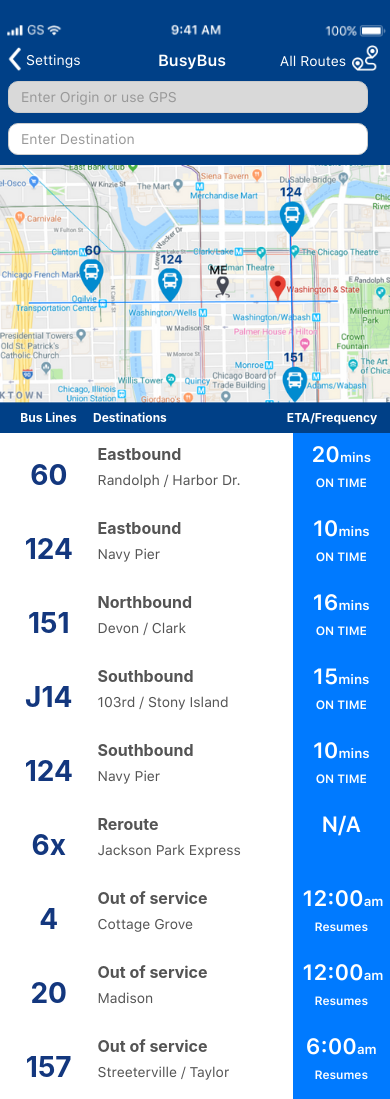
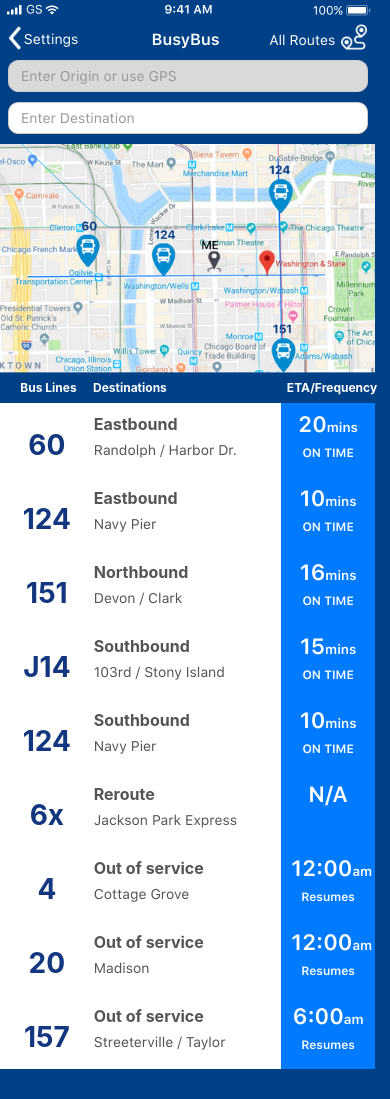
Before and after one commit to MayThePandaBeWithYou/busybusapp, a plain HTML site: page index.html in a window 390 px wide. After the commit the page ends 1069 px from the top, so only its background shows below. Drawn offline with Linux system fonts and the light colour scheme; a web font is replaced by a local one.

Commit message:
Removed top margin
nav-bar margin removed and changed the max size of thewholeapp

```diff
--- a/css/stylemain.css
+++ b/css/stylemain.css
@@ -79,7 +79,7 @@
 .body {
   display: block;
   height: 0px;
-  max-width: 475px;
+  max-width: 375px;
   clear: none;
   background-image: -webkit-gradient(linear, left top, left bottom, from(#004087), to(#004087));
   background-image: linear-gradient(180deg, #004087, #004087);
@@ -435,7 +435,7 @@
 }
 
 .container-2 {
-  padding-right: 30px;
+  padding-right: 0px;
   padding-left: 0px;
 }
 
@@ -513,8 +513,8 @@
 }
 
 .thewholeapp {
-  padding-right: 10px;
-  padding-left: 10px;
+  padding-right: 0px;
+  padding-left: 0px;
   background-image: -webkit-gradient(linear, left top, left bottom, from(#13377e), to(#13377e));
   background-image: linear-gradient(180deg, #13377e, #13377e);
 }
@@ -929,7 +929,7 @@
     background-image: linear-gradient(180deg, #004087, #004087);
   }
   .body {
-    max-width: 475px;
+    max-width: 375px;
     background-image: -webkit-gradient(linear, left top, left bottom, from(#004087), to(#004087));
     background-image: linear-gradient(180deg, #004087, #004087);
     text-align: left;
@@ -1257,7 +1257,7 @@
 
 @media (max-width: 767px) {
   .body {
-    max-width: 475px;
+    max-width: 375px;
   }
   .column {
     display: -webkit-box;
@@ -1412,7 +1412,7 @@
     padding-bottom: 0px;
   }
   .container {
-    height: 20px;
+    height: 0px;
   }
   .text-span {
     color: #fff;
@@ -1423,7 +1423,7 @@
   }
   .body {
     display: block;
-    max-width: 400px;
+    max-width: 375px;
     background-image: -webkit-gradient(linear, left top, left bottom, from(#004087), to(#004087));
     background-image: linear-gradient(180deg, #004087, #004087);
     font-family: Sfprotext, Arial, sans-serif;
@@ -1589,7 +1589,7 @@
     display: -ms-grid;
     display: grid;
     grid-auto-columns: 1fr;
-    grid-column-gap: 0px;
+    grid-column-gap: 16px;
     grid-row-gap: 16px;
     grid-template-areas: ". . . . .";
     -ms-grid-columns: 0.5fr 0px 1fr 0px 1.5fr 0px 1fr 0px 0.5fr;
```
